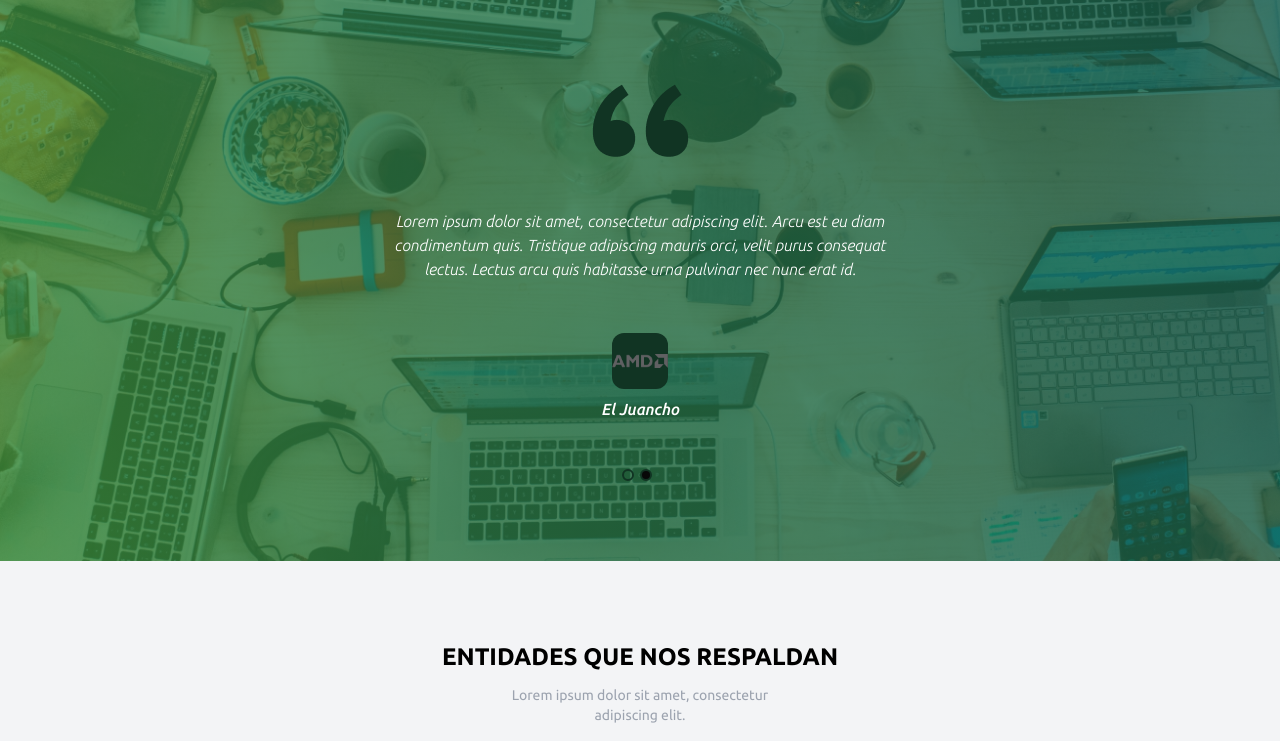
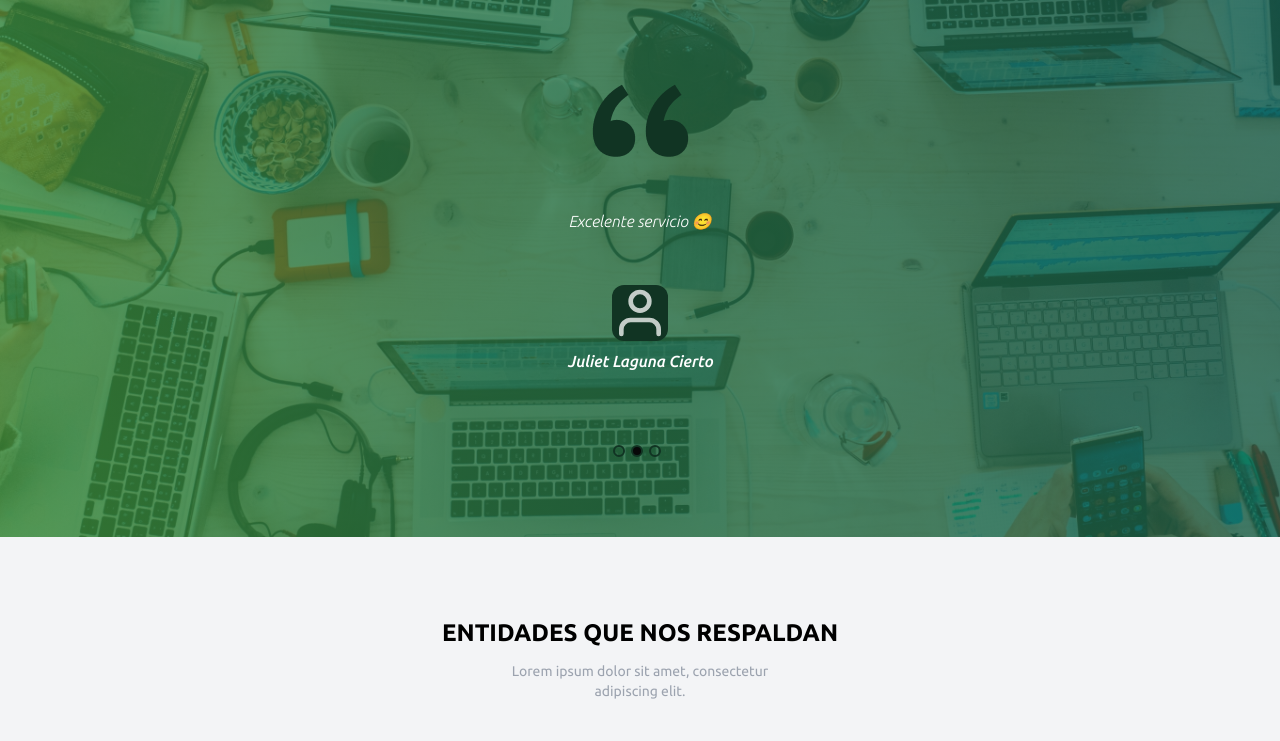
Before and after one commit to wasi-lat/tingotech, a Next.js app: page / in a window 1280 px wide. Shown: the part 2904-3645 px from the top of the page. Built offline with nearby package versions, Linux system fonts and the light colour scheme.

Commit message:
ADD: original text in testimonial slides

```diff
--- a/components/homepage/testimonials-slides.js
+++ b/components/homepage/testimonials-slides.js
@@ -1,25 +1,26 @@
-import Carousel from 'react-multi-carousel';
+import Carousel from "react-multi-carousel";
+import { User } from 'react-feather'
 
 const responsive = {
   superLargeDesktop: {
     breakpoint: { max: 4000, min: 3000 },
-    items: 1
+    items: 1,
   },
   desktop: {
     breakpoint: { max: 3000, min: 1024 },
-    items: 1
+    items: 1,
   },
   tablet: {
     breakpoint: { max: 1024, min: 464 },
-    items: 1
+    items: 1,
   },
   mobile: {
     breakpoint: { max: 464, min: 0 },
-    items: 1
-  }
+    items: 1,
+  },
 };
 
-export default function TestimonialsSlides(){
+export default function TestimonialsSlides() {
   return (
     <Carousel
       responsive={responsive}
@@ -31,29 +32,64 @@ export default function TestimonialsSlides(){
       dotListClass="dot"
     >
       <div className="relative container mx-auto pt-16 pb-10 flex flex-col items-center">
-        <img className="py-5" src="/img/double-quotes.png" alt="Double Quotes" />
+        <img
+          className="py-5"
+          src="/img/double-quotes.png"
+          alt="Double Quotes"
+        />
         <p className="my-8 pb-5 font-light italic text-center text-white w-full md:w-5/12">
-          Lorem ipsum dolor sit amet, consectetur adipiscing elit. Arcu est eu diam
-          condimentum quis. Tristique adipiscing mauris orci, velit purus consequat lectus.
-          Lectus arcu quis habitasse urna pulvinar nec nunc erat id.
+          Buen servicio, realiza delivery tanto la recepción como el envío, la
+          entrega es a tiempo y precios competitivos.
         </p>
         <div className="block w-14 h-14 overflow-hidden rounded-xl bg-second">
-          <img className="object-contain w-full h-full" src="/img/brands/empresa_1.png" alt="" />
+          <User className="object-contain w-full h-full text-white opacity-75" />
+          {/* <img
+            className="object-contain w-full h-full"
+            src="/img/brands/empresa_1.png"
+            alt=""
+          /> */}
         </div>
-        <p className="pt-2 pb-5 font-medium text-white italic opacity-100">Kevin Juancho</p>
+        <p className="pt-2 pb-5 font-medium text-white italic opacity-100">
+          Johann Espinoza Jorge
+        </p>
       </div>
       <div className="relative container mx-auto pt-16 pb-10 flex flex-col items-center">
-        <img className="py-5" src="/img/double-quotes.png" alt="Double Quotes" />
+        <img
+          className="py-5"
+          src="/img/double-quotes.png"
+          alt="Double Quotes"
+        />
         <p className="my-8 pb-5 font-light italic text-center text-white w-full md:w-5/12">
-          Lorem ipsum dolor sit amet, consectetur adipiscing elit. Arcu est eu diam
-          condimentum quis. Tristique adipiscing mauris orci, velit purus consequat lectus.
-          Lectus arcu quis habitasse urna pulvinar nec nunc erat id.
+          Excelente servicio 😊
         </p>
         <div className="block w-14 h-14 overflow-hidden rounded-xl bg-second">
-          <img className="object-contain w-full h-full" src="/img/brands/empresa_1.png" alt="" />
+          <User className="object-contain w-full h-full text-white opacity-75" />
+          {/* <img
+            className="object-contain w-full h-full"
+            src="/img/brands/empresa_1.png"
+            alt=""
+          /> */}
         </div>
-        <p className="pt-2 pb-5 font-medium text-white italic opacity-100">El Juancho</p>
+        <p className="pt-2 pb-5 font-medium text-white italic opacity-100">
+          Juliet Laguna Cierto
+        </p>
+      </div>
+      <div className="relative container mx-auto pt-16 pb-10 flex flex-col items-center">
+        <img
+          className="py-5"
+          src="/img/double-quotes.png"
+          alt="Double Quotes"
+        />
+        <p className="my-8 pb-5 font-light italic text-center text-white w-full md:w-5/12">
+          5 estrellas sin comentario
+        </p>
+        <div className="block w-14 h-14 overflow-hidden rounded-xl bg-second">
+          <User className="object-contain w-full h-full text-white opacity-75" />
+        </div>
+        <p className="pt-2 pb-5 font-medium text-white italic opacity-100">
+          Christian Peralta
+        </p>
       </div>
     </Carousel>
-  )
+  );
 }
```
